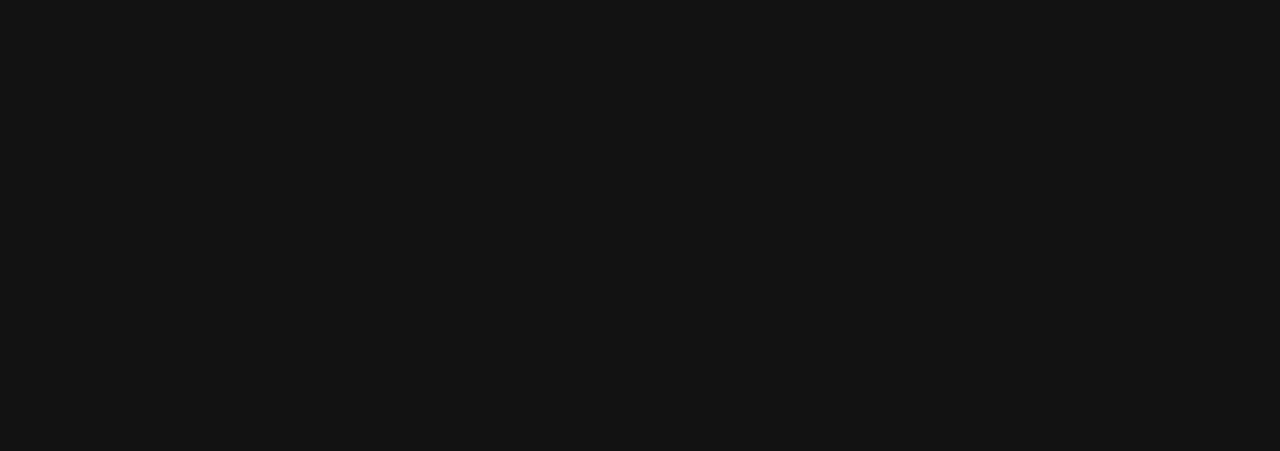
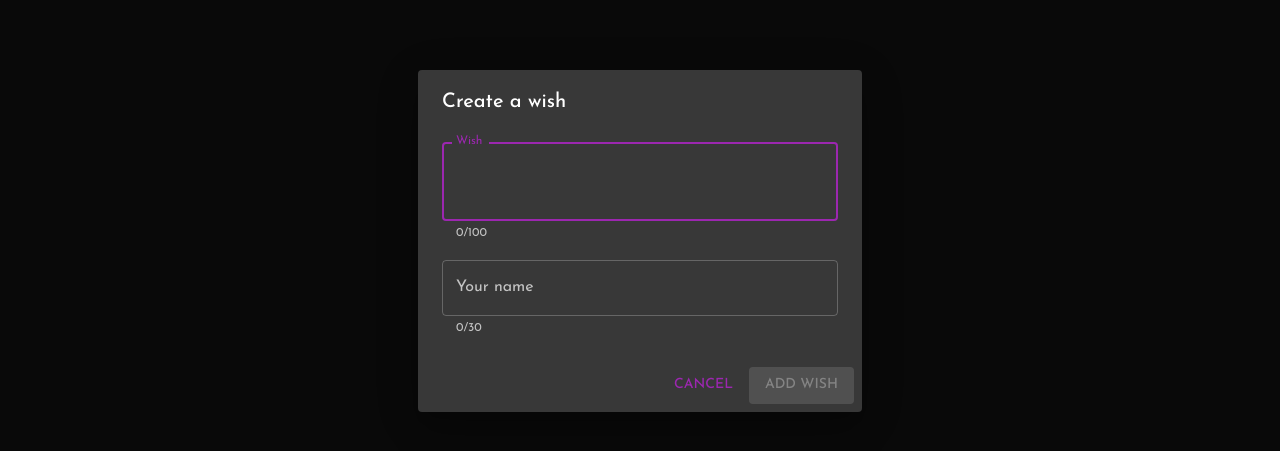
Before and after one commit to suvnshr/wish-for-someone, a Next.js app: page / in a window 1280 px wide. Both pictures are taken after a click on the button "WISH". Shown: the part 159-610 px from the top of the page. Built offline with nearby package versions, Linux system fonts and the light colour scheme; no server answers; the database is empty.

Commit message:
feat(wish): Added ability to create a wish

```diff
--- a/src/app/layout.js
+++ b/src/app/layout.js
@@ -1,5 +1,5 @@
 import './globals.css'
-import RootClientComponent from '../components/Root/Root.client'
+import RootClientComponent from '../components/root/Root.client'
 
 export const metadata = {
   title: 'Wish for someone',
--- a/src/app/page.js
+++ b/src/app/page.js
@@ -1,4 +1,4 @@
-import HomeClient from '../components/Home/Home.client'
+import HomeClient from '../components/home/Home.client'
 import styles from './page.module.css'
 
 export default function Home() {
--- /dev/null
+++ b/src/components/create/CreateWishDialog.js
@@ -0,0 +1,132 @@
+import * as React from 'react';
+import Button from '@mui/material/Button';
+import TextField from '@mui/material/TextField';
+import Dialog from '@mui/material/Dialog';
+import DialogActions from '@mui/material/DialogActions';
+import DialogContent from '@mui/material/DialogContent';
+import DialogContentText from '@mui/material/DialogContentText';
+import DialogTitle from '@mui/material/DialogTitle';
+import SupaBaseServer from '@/supabase/server';
+import { Alert, CircularProgress } from '@mui/material';
+
+
+const WISH_MAX_LENGTH = 100;
+const NAME_MAX_LENGTH = 30;
+
+export default function CreateWishDialog({ open, closeCreateDialog }) {
+
+    const wishRef = React.useRef(null);
+
+    // Wish text
+    const [wish, setWish] = React.useState("");
+    // Author text
+    const [author, setAuthor] = React.useState("");
+
+    // Error while saving?
+    const [errorWhileSave, setErrorWhileSave] = React.useState(false);
+
+    // Save in progress?
+    const [saveInProgress, setSaveInProgress] = React.useState(false)
+
+    // Focus the wish input when modal opens
+    React.useEffect(() => {
+        if (open) {
+            const timeoutId = setTimeout(() => {
+                if (wishRef.current) {
+                    wishRef.current.focus();
+                }
+            }, 100); // Adjust the delay as needed if focusing does not work immediately
+            return () => clearTimeout(timeoutId);
+        }
+    }, [open]);
+
+
+    const wishValidation = wish && wish.length <= WISH_MAX_LENGTH;
+    const authorValidation = author && author.length <= NAME_MAX_LENGTH;
+
+
+    // Handle creation  of a wish
+    const onSubmit = async () => {
+
+        setSaveInProgress(true);
+
+        // Wish and author need to be less than the max length allowed
+        if (wishValidation && authorValidation) {
+            const supabase = new SupaBaseServer();
+
+            // Create the wish in server
+            const { data: saved, error } = await supabase.addAWish(wish, author);
+
+            if (saved) {
+                // Reset any errors from before
+                setErrorWhileSave(false);
+
+                // Close the creation dialog, when save is done
+                closeCreateDialog();
+            }
+
+            else {
+                // Error occured while saving
+                setErrorWhileSave(true)
+            }
+
+        }
+
+        setSaveInProgress(false);
+
+    }
+
+
+
+
+    return (
+        <Dialog maxWidth="xs" fullWidth open={open} onClose={closeCreateDialog}>
+            <DialogTitle>Create a wish</DialogTitle>
+            <DialogContent>
+
+                {/* Show this alert whenever there's a error that occured while saving the data to server */}
+                {errorWhileSave ? <Alert sx={{ mb: 1 }} severity="warning">Error while creating your wish :(</Alert>
+                    : null}
+
+                <TextField
+                    sx={{ mt: 1, mb: 1 }}
+                    autoFocus
+                    inputRef={wishRef}
+                    id="wish"
+                    label="Wish"
+                    onKeyUp={ev => setWish(ev.target.value)}
+                    placeholder="I wish that people affected by the war get well soon ❤️"
+                    type="textarea"
+                    fullWidth
+                    multiline
+                    error={wish.length > WISH_MAX_LENGTH}
+                    maxlength={WISH_MAX_LENGTH.toString()}
+                    helperText={`${wish.length}/${WISH_MAX_LENGTH}`}
+                />
+
+                <TextField
+                    sx={{ mt: 1 }}
+                    id="author"
+                    label="Your name"
+                    type="textarea"
+                    fullWidth
+                    error={author.length > NAME_MAX_LENGTH}
+                    maxlength={NAME_MAX_LENGTH.toString()}
+                    onKeyUp={ev => setAuthor(ev.target.value)}
+                    helperText={`${author.length}/${NAME_MAX_LENGTH}`}
+
+                />
+            </DialogContent>
+            <DialogActions>
+                <Button onClick={closeCreateDialog}>Cancel</Button>
+
+                {saveInProgress ?
+                    <CircularProgress disableShrink size="2rem" /> :
+                    <Button disabled={!wishValidation || !authorValidation} variant="contained" onClick={onSubmit}>Add Wish</Button>}
+
+
+            </DialogActions>
+        </Dialog>
+
+    );
+}
--- a/src/components/Root/RootAppBar.js
+++ b/src/components/root/RootAppBar.js
@@ -6,11 +6,20 @@
 import Typography from '@mui/material/Typography';
 import { Fab } from '@mui/material';
 import { AutoFixHigh, Star } from '@mui/icons-material';
+import CreateWishDialog from '../create/CreateWishDialog';
 
 
 
 
 function RootAppBar(props) {
+
+  const [createDialogOpen, setCreateDialogOpen] = React.useState(false);
+
+  const toggleCreateDialog = () => {
+    setCreateDialogOpen(!createDialogOpen);
+  };
+
+
   return (
     <Box sx={{ display: 'flex', mb: 12 }}>
       <CssBaseline />
@@ -25,7 +34,7 @@
             Wish for someone!
           </Typography>
           <Box sx={{ display: { xs: 'none', sm: 'block' } }}>
-            <Fab variant="extended" size="large" color="primary">
+            <Fab variant="extended" size="large" color="primary" onClick={toggleCreateDialog}>
               <AutoFixHigh sx={{ mr: 1 }} />
               <Box sx={{ mt: 0.5 }}>
                 Wish
@@ -34,6 +43,8 @@
           </Box>
         </Toolbar>
       </AppBar>
+
+      <CreateWishDialog open={createDialogOpen} closeCreateDialog={toggleCreateDialog} />
     </Box>
   );
 }
--- a/src/supabase/server.js
+++ b/src/supabase/server.js
@@ -13,6 +13,16 @@
 
         this.supabase = SupaBaseServer.instance;
 
+    }
+
+    async addAWish(wish, author) {
+        const { error } = await this.supabase
+            .from('wishes')
+            .insert({ wish, author })
+
+        return {
+            data: !Boolean(error), error
+        }
     }
 
 
```
Also changed, not shown: src/app/globals.css (+3 -7 lines), src/components/home/Home.client.js (renamed from src/components/Home/Home.client.js), src/components/home/WishCard.js (renamed from src/components/Home/WishCard.js), src/components/root/Root.client.js (renamed from src/components/Root/Root.client.js).
